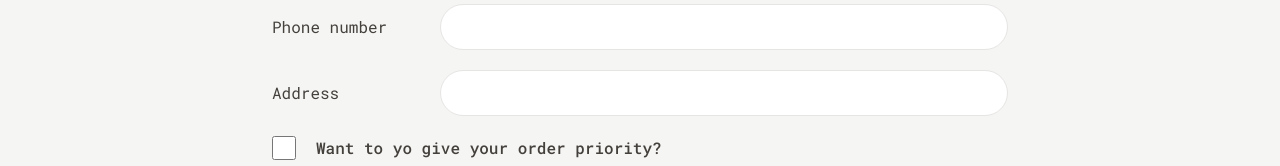
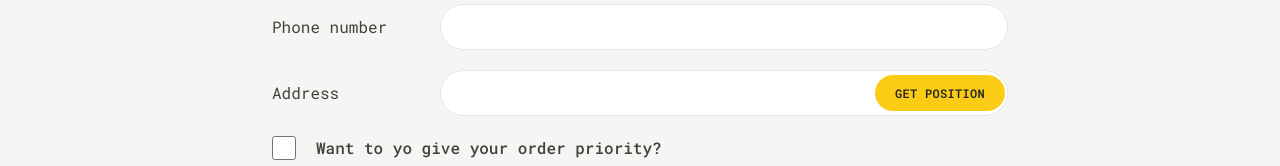
Before and after one commit to theegr8dev/fast-react-pizza, a React (Vite) app: page /order/new in a window 1280 px wide. Shown: the part 207-373 px from the top of the page. Built offline with nearby package versions, Linux system fonts and the light colour scheme.

Commit message:
integrated Geolocation

```diff
--- a/src/App.jsx
+++ b/src/App.jsx
@@ -7,6 +7,7 @@ import CreateOrder, {
   action as createOrderAction,
 } from "./features/order/CreateOrder";
 import Order, { loader as orderLoader } from "./features/order/Order";
+import { action as UpdateOrderAction } from "./features/order/UpdateOrder";
 import AppLayout from "./ui/AppLayout";
 const router = createBrowserRouter([
   {
@@ -37,6 +38,7 @@ const router = createBrowserRouter([
         element: <Order />,
         loader: orderLoader,
         errorElement: <Error />,
+        action: UpdateOrderAction,
       },
     ],
   },
--- a/src/features/order/CreateOrder.jsx
+++ b/src/features/order/CreateOrder.jsx
@@ -4,12 +4,13 @@ import { useState } from "react";
 import { Form, redirect, useActionData, useNavigation } from "react-router-dom";
 import { createOrder } from "../../services/apiRestaurant";
 import Button from "../../ui/Button";
-import { useSelector } from "react-redux";
+import { useDispatch, useSelector } from "react-redux";
 import { clearCart, getCart, getTotalCartPrice } from "../cart/cartSlice";
 import EmptyCart from "../cart/EmptyCart";
 import "../../store";
 import store from "../../store";
 import { formatCurrency } from "../../utils/helpers";
+import { fetchAddress } from "../users/userSlice";
 // https://uibakery.io/regex-library/phone-number
 const isValidPhone = (str) =>
   /^\+?\d{1,4}?[-.\s]?\(?\d{1,3}?\)?[-.\s]?\d{1,4}[-.\s]?\d{1,4}[-.\s]?\d{1,9}$/.test(
@@ -18,8 +19,14 @@ const isValidPhone = (str) =>
 
 function CreateOrder() {
   const [withPriority, setWithPriority] = useState(false);
-  const username = useSelector((state) => state.user.username);
-
+  const {
+    username,
+    status: addressStatus,
+    position,
+    address,
+    error: errorAddress,
+  } = useSelector((state) => state.user);
+  const isLoadingAddress = addressStatus === "loading";
   const navigation = useNavigation();
   const isSubmitting = navigation.state === "loading";
   const formErrors = useActionData();
@@ -27,11 +34,11 @@ function CreateOrder() {
   const totalCartPrice = useSelector(getTotalCartPrice);
   const priorityPrice = withPriority ? totalCartPrice * 0.2 : 0;
   const totalPrice = totalCartPrice + priorityPrice;
+  const dispatch = useDispatch();
   if (!cart) return <EmptyCart />;
   return (
     <div className="px-4 py-6">
       <h2 className="mb-8 text-xl font-semibold">Ready to order? Let's go!</h2>
-
       <Form method="POST">
         <div className="mb-5 flex flex-col gap-2 sm:flex-row sm:items-center">
           <label className="sm:basis-40">First Name</label>
@@ -56,7 +63,7 @@ function CreateOrder() {
           </div>
         </div>
 
-        <div className="mb-5 flex flex-col gap-2 sm:flex-row sm:items-center">
+        <div className="relative mb-5 flex flex-col gap-2 sm:flex-row sm:items-center">
           <label className="sm:basis-40">Address</label>
           <div className="grow">
             <input
@@ -64,7 +71,28 @@ function CreateOrder() {
               type="text"
               name="address"
               required
+              disabled={isLoadingAddress}
+              defaultValue={address}
             />
+            {addressStatus === "error" && (
+              <p className="mt-2  rounded-md bg-red-100 p-2 text-xs text-red-700">
+                {errorAddress}
+              </p>
+            )}
+            {!position.latitude && !position.longitude && (
+              <span className="absolute right-[3px] top-[2.2rem] sm:top-[.2rem] md:top-[.3rem]">
+                <Button
+                  disabled={isLoadingAddress}
+                  type="small"
+                  onClick={(e) => {
+                    e.preventDefault();
+                    dispatch(fetchAddress());
+                  }}
+                >
+                  Get Position
+                </Button>
+              </span>
+            )}
           </div>
         </div>
 
@@ -84,7 +112,16 @@ function CreateOrder() {
 
         <div>
           <input type="hidden" name="cart" value={JSON.stringify(cart)} />
-          <Button disabled={isSubmitting} type="primary">
+          <input
+            type="hidden"
+            name="position"
+            value={
+              position.longitude && position.latitude
+                ? `${position.latitude},${position.longitude}`
+                : ""
+            }
+          />
+          <Button disabled={isSubmitting || isLoadingAddress} type="primary">
             {isSubmitting
               ? "Placing order .."
               : `Order now ${formatCurrency(totalPrice)}`}
@@ -102,6 +139,7 @@ export async function action({ request }) {
     cart: JSON.parse(data.cart),
     priority: data.priority === "true",
   };
+  console.log(order);
   const errors = {};
   if (!isValidPhone(order.phone))
     errors.phone =
--- a/src/features/order/Order.jsx
+++ b/src/features/order/Order.jsx
@@ -1,13 +1,15 @@
 /* eslint-disable no-unused-vars */
 // Test ID: IIDSAT
 import OrderItem from "../order/OrderItem";
-import { useLoaderData } from "react-router-dom";
+import { useFetcher, useLoaderData } from "react-router-dom";
 import { getOrder } from "../../services/apiRestaurant";
 import {
   calcMinutesLeft,
   formatCurrency,
   formatDate,
 } from "../../utils/helpers";
+import { useEffect } from "react";
+import UpdateOrder from "./UpdateOrder";
 
 // const order = {
 // 	id: 'ABCDEF',
@@ -46,6 +48,13 @@ import {
 
 function Order() {
   const order = useLoaderData();
+  const fetcher = useFetcher();
+  useEffect(
+    function () {
+      if (!fetcher.data && fetcher.state === "idle") fetcher.load("/menu");
+    },
+    [fetcher],
+  );
   // Everyone can search for all orders, so for privacy reasons we're gonna gonna exclude names or address, these are only for the restaurant staff
   const {
     id,
@@ -87,7 +96,15 @@ function Order() {
       </div>
       <ul className="divide-y divide-stone-200 border-b border-t">
         {cart.map((item) => (
-          <OrderItem item={item} key={item.pizzaId} />
+          <OrderItem
+            item={item}
+            key={item.pizzaId}
+            isLoadingIngredients={fetcher.state === "loading"}
+            ingredients={
+              fetcher?.data?.find((el) => el.id === item.pizzaId).ingredients ??
+              []
+            }
+          />
         ))}
       </ul>
       <div className="space-y-2 bg-stone-200 px-6 py-5">
@@ -103,6 +120,7 @@ function Order() {
           To pay on delivery: {formatCurrency(orderPrice + priorityPrice)}
         </p>
       </div>
+      {!priority && <UpdateOrder order={order} />}
     </div>
   );
 }
--- a/src/features/order/OrderItem.jsx
+++ b/src/features/order/OrderItem.jsx
@@ -5,13 +5,16 @@ function OrderItem({ item, isLoadingIngredients, ingredients }) {
   const { quantity, name, totalPrice } = item;
 
   return (
-    <li className="py-3">
+    <li className="space-y-1 py-3">
       <div className="flex items-center justify-between gap-4 text-sm">
         <p>
           <span className="font-bold">{quantity}&times;</span> {name}
         </p>
         <p className="font-bold">{formatCurrency(totalPrice)}</p>
       </div>
+      <p className="text-sm capitalize italic text-slate-500">
+        {isLoadingIngredients ? "Loaing" : ingredients.join(",")}
+      </p>
     </li>
   );
 }
--- /dev/null
+++ b/src/features/order/UpdateOrder.jsx
@@ -0,0 +1,20 @@
+/* eslint-disable no-unused-vars */
+/* eslint-disable react/prop-types */
+import { useFetcher } from "react-router-dom";
+import Button from "../../ui/Button";
+import { updateOrder } from "../../services/apiRestaurant";
+function UpdateOrder({ order }) {
+  const fetcher = useFetcher();
+
+  return (
+    <fetcher.Form method="PATCH" className="text-right">
+      <Button type="primary">Make Priority </Button>
+    </fetcher.Form>
+  );
+}
+export default UpdateOrder;
+export async function action({ request, params }) {
+  const data = { priority: true };
+  await updateOrder(params.orderId, data);
+  return null;
+}
--- a/src/features/users/userSlice.js
+++ b/src/features/users/userSlice.js
@@ -1,28 +1,13 @@
-import { createSlice } from "@reduxjs/toolkit";
-// function getPosition() {
-// 	return new Promise(function (resolve, reject) {
-// 		navigator.geolocation.getCurrentPosition(resolve, reject);
-// 	});
-// }
-
-// async function fetchAddress() {
-// 	// 1) We get the user's geolocation position
-// 	const positionObj = await getPosition();
-// 	const position = {
-// 		latitude: positionObj.coords.latitude,
-// 		longitude: positionObj.coords.longitude,
-// 	};
-
-// 	// 2) Then we use a reverse geocoding API to get a description of the user's address, so we can display it the order form, so that the user can correct it if wrong
-// 	const addressObj = await getAddress(position);
-// 	const address = `${addressObj?.locality}, ${addressObj?.city} ${addressObj?.postcode}, ${addressObj?.countryName}`;
-
-// 	// 3) Then we return an object with the data that we are interested in
-// 	return { position, address };
-// }
+/* eslint-disable no-unused-vars */
+import { createAsyncThunk, createSlice } from "@reduxjs/toolkit";
+import { getAddress } from "../../services/apiGeocoding";
 
 const initialState = {
   username: "",
+  status: "idle",
+  position: {},
+  address: "",
+  error: "",
 };
 const userSlice = createSlice({
   name: "user",
@@ -32,8 +17,47 @@ const userSlice = createSlice({
       state.username = action.payload;
     },
   },
+  extraReducers: (builder) =>
+    builder
+      .addCase(fetchAddress.pending, (state) => {
+        state.status = "loading";
+      })
+      .addCase(fetchAddress.fulfilled, (state, action) => {
+        state.position = action.payload.position;
+        state.address = action.payload.address;
+        state.status = "idle";
+      })
+      .addCase(fetchAddress.rejected, (state, action) => {
+        state.status = "error";
+        state.error =
+          "There was a problem getting address. Please fill this field";
+      }),
 });
+function getPosition() {
+  return new Promise(function (resolve, reject) {
+    navigator.geolocation.getCurrentPosition(resolve, reject);
+  });
+}
 
+export const fetchAddress = createAsyncThunk(
+  "user/fetchAddress",
+  async function () {
+    // 1) We get the user's geolocation position
+    const positionObj = await getPosition();
+    const position = {
+      latitude: positionObj.coords.latitude,
+      longitude: positionObj.coords.longitude,
+    };
+
+    // 2) Then we use a reverse geocoding API to get a description of the user's address, so we can display it the order form, so that the user can correct it if wrong
+    const addressObj = await getAddress(position);
+    const address = `${addressObj?.locality}, ${addressObj?.city} ${addressObj?.postcode}, ${addressObj?.countryName}`;
+
+    // 3) Then we return an object with the data that we are interested in
+    //   payload of thw fulfilled state
+    return { position, address };
+  },
+);
 export const { updateName } = userSlice.actions;
 
 export default userSlice.reducer;
```
